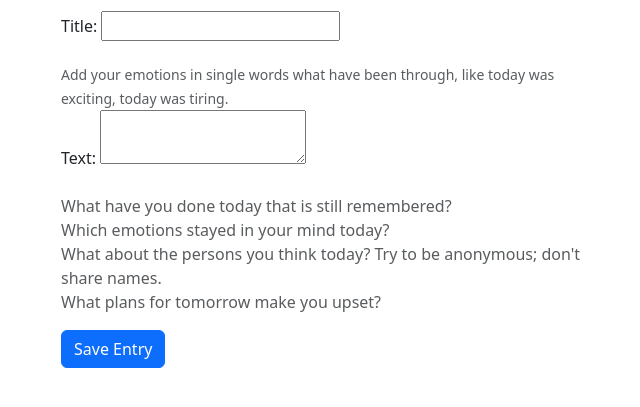
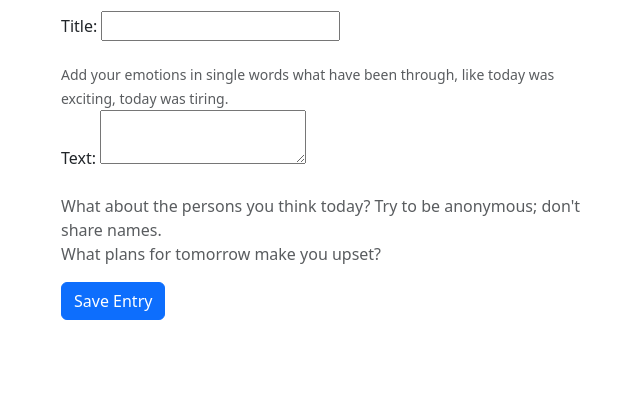
Before and after one commit to victorcreed/self_reflection, a Django app: template journal/templates/journal/new_entry.html in a window 1280 px wide. Shown: the part 165-572 px from the top of the page, without its empty margins (312-952 px from the left). Run offline with Django 3.2, Linux system fonts and the light colour scheme; the template is opened without the code that fills it, so the values that code supplies are empty, except form fields; tables that the repository leaves empty hold one stand-in row (values such as "Sample post"); form fields are guessed from the names that the template uses.

Commit message:
Refactor: Remove remembered_activity and emotions fields

```diff
--- a/journal/forms.py
+++ b/journal/forms.py
@@ -14,4 +14,4 @@ class EntryDeleteForm(forms.ModelForm):
 class EntryForm(forms.ModelForm):
     class Meta:
         model = Entry
-        fields = ['title', 'text']
+        fields = ['title', 'text',]
--- a/journal/models.py
+++ b/journal/models.py
@@ -10,8 +10,6 @@ class Entry(models.Model):
     created_at = models.DateTimeField(auto_now_add=True)
     updated_at = models.DateTimeField(auto_now=True)
     intention = models.TextField(null=True, blank=True)
-    remembered_activity = models.TextField(null=True, blank=True)
-    emotions = models.TextField(null=True, blank=True)
     persons = models.TextField(null=True, blank=True)
     timestamp = models.DateTimeField(auto_now_add=True)
 
--- a/journal/templates/journal/new_entry.html
+++ b/journal/templates/journal/new_entry.html
@@ -18,8 +18,6 @@
                         <div class="invalid-feedback">Please enter some text.</div>
                     </div>
                     <ul class="list-unstyled text-muted">
-                        <li>What have you done today that is still remembered?</li>
-                        <li>Which emotions stayed in your mind today?</li>
                         <li>What about the persons you think today? Try to be anonymous; don't share names.</li>
                         <li>What plans for tomorrow make you upset?</li>
                     </ul>
```
